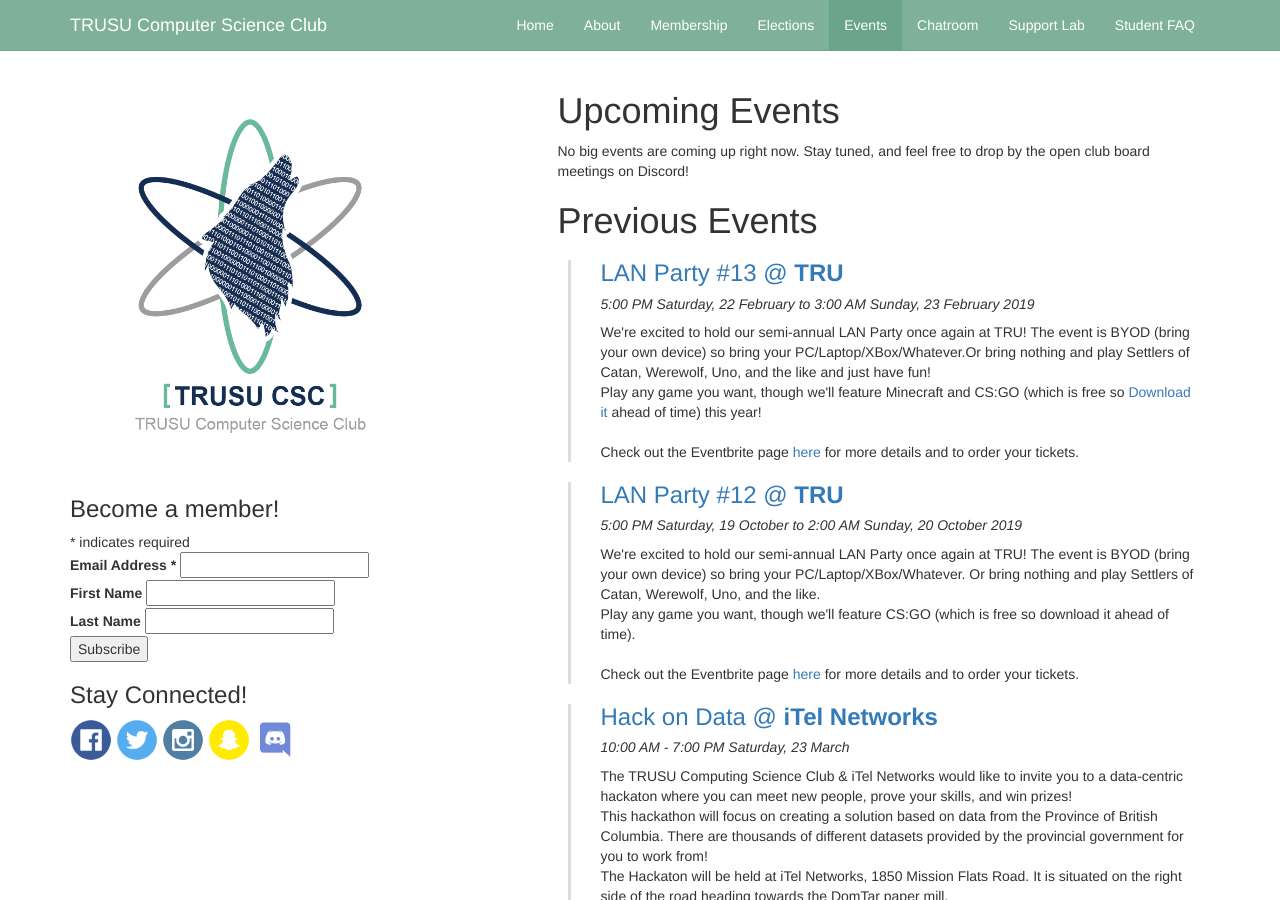
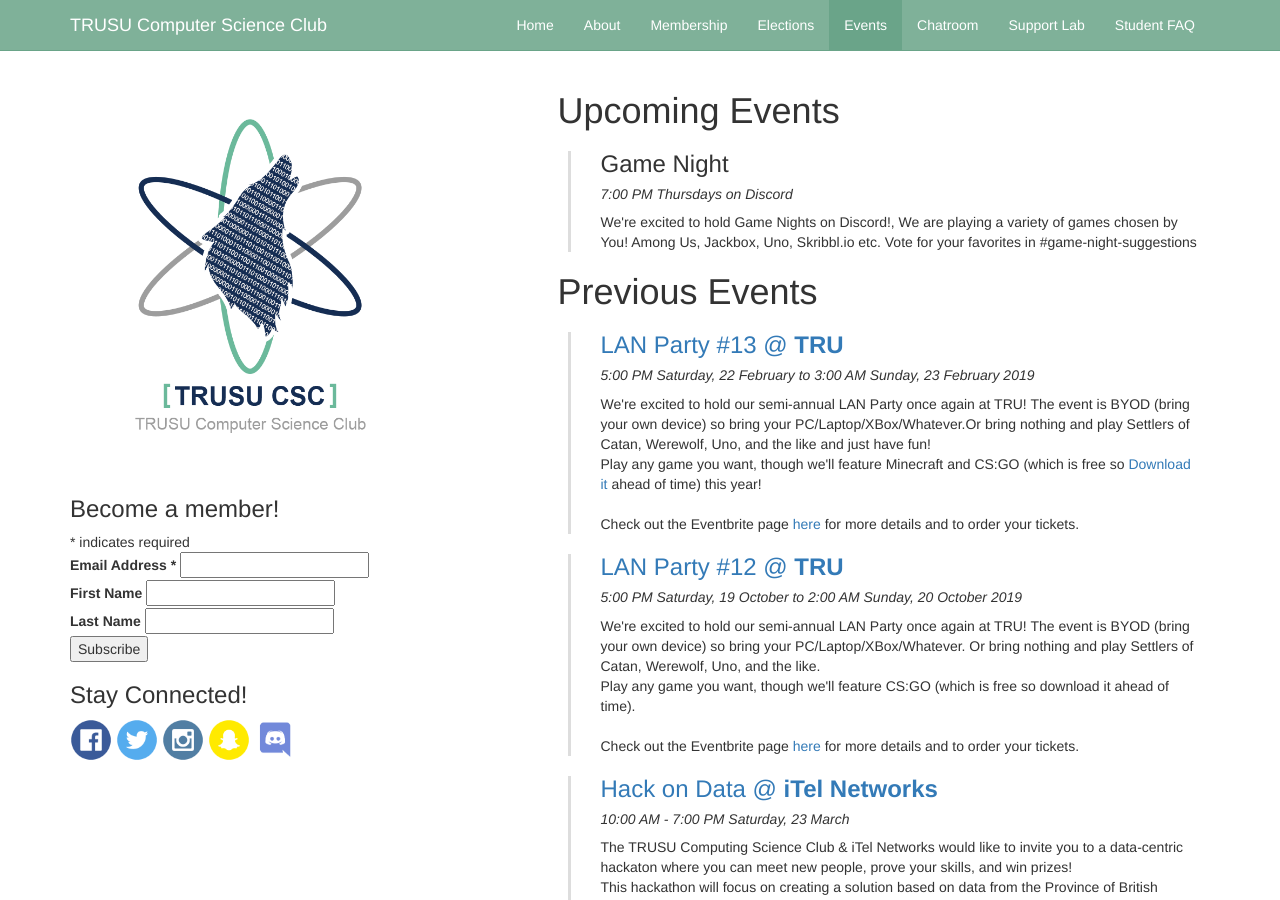
Before and after one commit to trucsclub/trucsclub.github.io, a Jekyll site: the page built from events.html, in a window 1280 px wide and 900 px high. Built offline with Jekyll 4.4.1, drawn with Linux system fonts in a browser that asks for light colours; nearby versions of some CDN libraries; comment, search, counter and statistics services are not loaded.

Commit message:
to start

```diff
--- a/about.html
+++ b/about.html
@@ -17,8 +17,8 @@ active: about
         working in the support lab.</p>
 
     <h2>Board Meetings</h2>
-    <p>CSC Board Meetings are open to all students and faculty. The meetings are held weekly <em>every Tuesday at 6:30
-            PM in HOL204</em>.</p>
+    <p>CSC Board Meetings are open to all students and faculty. The meetings are held weekly <em>every Wednesday at 6:30
+            PM Pacific on Discord.</em>.</p>
 
     <h2>The Board</h2>
     <div class="panel-group" id="boardAccordion" role="tablist" aria-multiselectable="true">
--- a/events.html
+++ b/events.html
@@ -5,7 +5,15 @@ active: events
 ---
 <h1>Upcoming Events</h1>
 <div class="event-list">
-    No big events are coming up right now. Stay tuned, and feel free to drop by the open club board meetings on Discord!
+  <div class="event">
+    <h3>Game Night</h3>
+
+    <h5>7:00 PM Thursdays on Discord </h5>
+    We're excited to hold Game Nights on Discord!, We are playing a variety of games chosen by You! Among Us, Jackbox, Uno, Skribbl.io etc.
+    Vote for your favorites in #game-night-suggestions
+
+</div>
+    <!--No big events are coming up right now. Stay tuned, and feel free to drop by the open club board meetings on Discord! -->
 </div>
 
 <h1>Previous Events</h1>
```
Also changed, not shown: Gemfile.lock.
